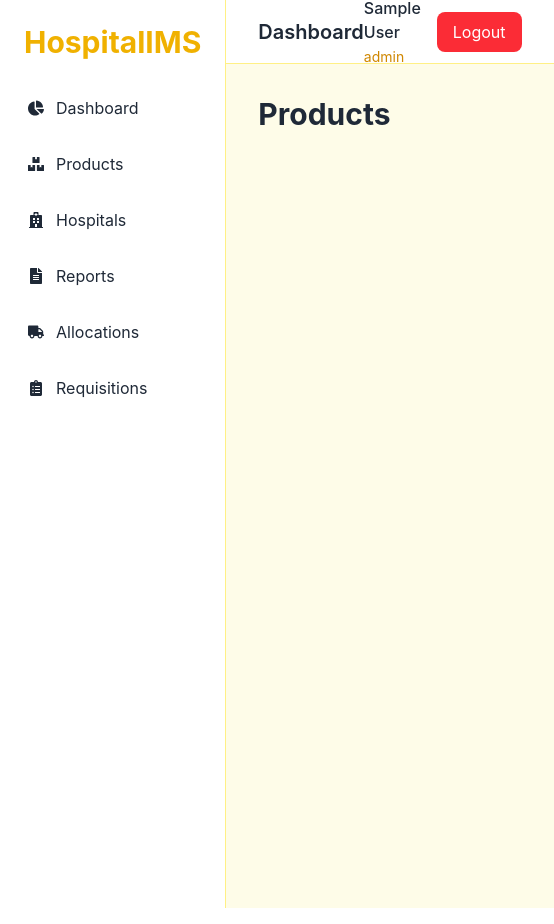
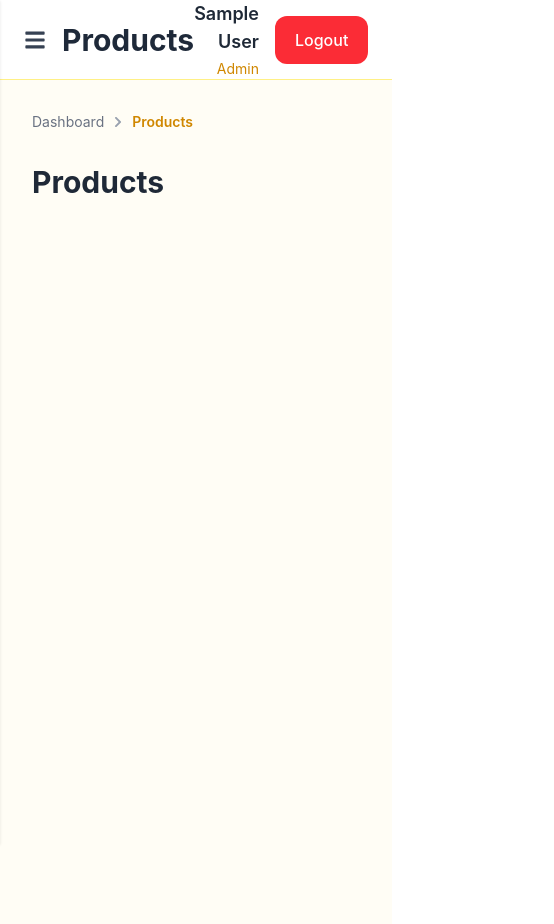
Before and after one commit to NidhiChaukiyal27/Hospital-inventory-management, a React app in the folder frontend/: page /products in a window 390 px wide. Shown: the whole page, 554 px wide, since content can reach past the window. Built offline with nearby package versions, Linux system fonts and the light colour scheme; sample sign-in values are in the browser's storage; the HTML template or start-up script is replaced by a standard one.

Commit message:
Implement responsive authentication layout with role-based navigation and breadcrumb support

```diff
--- /dev/null
+++ b/frontend/src/components/Breadcrumb.jsx
@@ -0,0 +1,35 @@
+import { Link, useLocation } from "react-router-dom";
+import { FaChevronRight } from "react-icons/fa";
+
+function Breadcrumb() {
+  const location = useLocation();
+
+  const page =
+    location.pathname.slice(1) ||
+    "dashboard";
+
+  const pageTitle =
+    page.charAt(0).toUpperCase() +
+    page.slice(1);
+
+  return (
+    <div className="flex items-center gap-2 text-sm mb-8">
+      <Link
+        to="/dashboard"
+        className="text-gray-500 hover:text-yellow-500 transition"
+      >
+        Dashboard
+      </Link>
+
+      <FaChevronRight
+        className="text-gray-400 text-xs"
+      />
+
+      <span className="font-semibold text-yellow-600">
+        {pageTitle}
+      </span>
+    </div>
+  );
+}
+
+export default Breadcrumb;
--- a/frontend/src/components/Navbar.jsx
+++ b/frontend/src/components/Navbar.jsx
@@ -1,41 +1,88 @@
-import { useNavigate } from "react-router-dom";
+import { FaBars } from "react-icons/fa";
+import {
+  useNavigate,
+  useLocation,
+} from "react-router-dom";
 
-function Navbar() {
-  const navigate =
-    useNavigate();
+function Navbar({
+  setSidebarOpen,
+  collapsed,
+  setCollapsed,
+}) {
+  const navigate = useNavigate();
+  const location = useLocation();
 
-  const user =
-    JSON.parse(
-      localStorage.getItem(
-        "user"
-      )
-    );
+  const user = JSON.parse(
+    localStorage.getItem("user")
+  );
+  const page =
+  location.pathname.slice(1) ||
+  "dashboard";
+  const pageTitle =
+  page.charAt(0).toUpperCase() +
+  page.slice(1);
 
   const logout = () => {
-    localStorage.clear();
+    localStorage.removeItem("token");
+    localStorage.removeItem("user");
     navigate("/");
+
   };
 
   return (
-    <div className="bg-white border-b border-yellow-200 h-16 px-8 flex items-center justify-between">
-      <h2 className="text-xl font-semibold">
-        Dashboard
-      </h2>
+    <div className="bg-white border-b border-yellow-200 h-20 px-6 flex items-center justify-between">
+      {/* Left Side */}
+      <div className="flex items-center gap-4">
 
+        {/* Mobile Hamburger */}
+        <button
+          className="md:hidden"
+          onClick={() =>
+            setSidebarOpen(true)
+          }
+        >
+          <FaBars
+            size={22}
+            className="text-gray-700"
+          />
+        </button>
+
+        {/* Desktop Collapse Button */}
+        <button
+          className="hidden md:block"
+          onClick={() =>
+            setCollapsed(
+              !collapsed
+            )
+          }
+        >
+          <FaBars
+            size={20}
+            className="text-gray-700"
+          />
+        </button>
+
+        {/* Page Title */}
+        <h2 className="text-3xl font-bold text-gray-800 capitalize">
+            {pageTitle}
+        </h2>
+      </div>
+
+      {/* Right Side */}
       <div className="flex items-center gap-4">
-        <div>
-          <p className="font-medium">
+        <div className="text-right">
+          <p className="font-semibold text-lg">
             {user?.name}
           </p>
 
-          <span className="text-sm text-yellow-600">
+          <span className="text-yellow-600 text-sm capitalize">
             {user?.role}
           </span>
         </div>
 
         <button
           onClick={logout}
-          className="bg-red-500 hover:bg-red-600 text-white px-4 py-2 rounded-lg"
+          className="bg-red-500 hover:bg-red-600 text-white px-5 py-3 rounded-xl font-medium transition"
         >
           Logout
         </button>
--- a/frontend/src/components/Sidebar.jsx
+++ b/frontend/src/components/Sidebar.jsx
@@ -5,11 +5,16 @@ import {
   FaTruck,
   FaClipboardList,
   FaFileAlt,
+  FaTimes,
 } from "react-icons/fa";
 
 import { Link } from "react-router-dom";
 
-function Sidebar() {
+function Sidebar({
+  sidebarOpen,
+  setSidebarOpen,
+  collapsed,
+}) {
   const user = JSON.parse(
     localStorage.getItem("user")
   );
@@ -21,25 +26,57 @@ function Sidebar() {
     user?.role === "hospital_staff";
 
   return (
-    <div className="w-64 min-h-screen bg-white border-r border-yellow-200 shadow-sm">
-      <div className="p-6">
-        <h1 className="text-3xl font-bold text-yellow-500">
+    <div
+      className={`
+        fixed md:static
+        z-50
+        min-h-screen
+        bg-white
+        border-r
+        border-yellow-200
+        shadow-sm
+        transition-all
+        duration-300
+        ${collapsed ? "w-20" : "w-64"}
+        ${
+          sidebarOpen
+            ? "translate-x-0"
+            : "-translate-x-full md:translate-x-0"
+        }
+      `}
+    >
+      {/* Header */}
+      <div className="flex items-center justify-between p-6">
+        {!collapsed && (
+          <h1 className="text-3xl font-bold text-yellow-500">
             HospitalIMS
-        </h1>
+          </h1>
+        )}
+
+        {/* Close button on mobile */}
+        <button
+          className="md:hidden"
+          onClick={() =>
+            setSidebarOpen(false)
+          }
+        >
+          <FaTimes />
+        </button>
       </div>
 
+      {/* Navigation */}
       <nav className="px-4 space-y-2">
 
-        {/* Dashboard - everyone can see */}
+        {/* Dashboard */}
         <Link
           to="/dashboard"
           className="flex items-center gap-3 p-3 rounded-lg hover:bg-yellow-100 transition"
         >
           <FaChartPie />
-          Dashboard
+          {!collapsed && "Dashboard"}
         </Link>
 
-        {/* Admin only */}
+        {/* Admin Only */}
         {isAdmin && (
           <>
             <Link
@@ -47,7 +84,7 @@ function Sidebar() {
               className="flex items-center gap-3 p-3 rounded-lg hover:bg-yellow-100 transition"
             >
               <FaBoxes />
-              Products
+              {!collapsed && "Products"}
             </Link>
 
             <Link
@@ -55,7 +92,7 @@ function Sidebar() {
               className="flex items-center gap-3 p-3 rounded-lg hover:bg-yellow-100 transition"
             >
               <FaHospital />
-              Hospitals
+              {!collapsed && "Hospitals"}
             </Link>
 
             <Link
@@ -63,20 +100,22 @@ function Sidebar() {
               className="flex items-center gap-3 p-3 rounded-lg hover:bg-yellow-100 transition"
             >
               <FaFileAlt />
-              Reports
+              {!collapsed && "Reports"}
             </Link>
           </>
         )}
 
-        {/* Both Admin and Hospital Staff */}
-        {(isAdmin || isHospitalStaff) && (
+        {/* Admin + Hospital Staff */}
+        {(isAdmin ||
+          isHospitalStaff) && (
           <>
             <Link
               to="/allocations"
               className="flex items-center gap-3 p-3 rounded-lg hover:bg-yellow-100 transition"
             >
               <FaTruck />
-              Allocations
+              {!collapsed &&
+                "Allocations"}
             </Link>
 
             <Link
@@ -84,7 +123,8 @@ function Sidebar() {
               className="flex items-center gap-3 p-3 rounded-lg hover:bg-yellow-100 transition"
             >
               <FaClipboardList />
-              Requisitions
+              {!collapsed &&
+                "Requisitions"}
             </Link>
           </>
         )}
--- a/frontend/src/layouts/DashboardLayout.jsx
+++ b/frontend/src/layouts/DashboardLayout.jsx
@@ -1,15 +1,47 @@
+import { useState } from "react";
 import Sidebar from "../components/Sidebar";
 import Navbar from "../components/Navbar";
+import Breadcrumb from "../components/Breadcrumb";
 
-function DashboardLayout({ children }) {
+function DashboardLayout({
+  children,
+}) {
+  const [sidebarOpen,
+    setSidebarOpen] =
+    useState(false);
+
+  const [collapsed,
+    setCollapsed] =
+    useState(false);
+
   return (
-    <div className="flex">
-      <Sidebar />
+    <div className="flex min-h-screen">
+      <Sidebar
+        sidebarOpen={
+          sidebarOpen
+        }
+        setSidebarOpen={
+          setSidebarOpen
+        }
+        collapsed={
+          collapsed
+        }
+      />
 
       <div className="flex-1">
-        <Navbar />
+        <Navbar
+          setSidebarOpen={
+            setSidebarOpen
+          }
+          collapsed={
+            collapsed
+          }
+          setCollapsed={
+            setCollapsed
+          }
+        />
 
-        <main className="p-8 bg-yellow-50 min-h-screen">
+        <main className="bg-[#FFFDF5] min-h-screen p-8">
           {children}
         </main>
       </div>
--- a/frontend/src/pages/Allocations.jsx
+++ b/frontend/src/pages/Allocations.jsx
@@ -1,8 +1,9 @@
 import DashboardLayout from "../layouts/DashboardLayout";
-
+import Breadcrumb from "../components/Breadcrumb";
 function Allocations() {
   return (
     <DashboardLayout>
+    <Breadcrumb />
       <h1 className="text-3xl font-bold">
         Allocations
       </h1>
--- a/frontend/src/pages/Dashboard.jsx
+++ b/frontend/src/pages/Dashboard.jsx
@@ -1,8 +1,11 @@
 import DashboardLayout from "../layouts/DashboardLayout";
+import Breadcrumb from "../components/Breadcrumb";
 
 function Dashboard() {
   return (
     <DashboardLayout>
+      <Breadcrumb />
+
       <h1 className="text-3xl font-bold">
         Dashboard
       </h1>
--- a/frontend/src/pages/Hospitals.jsx
+++ b/frontend/src/pages/Hospitals.jsx
@@ -1,8 +1,9 @@
 import DashboardLayout from "../layouts/DashboardLayout";
-
+import Breadcrumb from "../components/Breadcrumb";
 function Hospitals() {
   return (
     <DashboardLayout>
+        <Breadcrumb />
       <h1 className="text-3xl font-bold">
         Hospitals
       </h1>
--- a/frontend/src/pages/Products.jsx
+++ b/frontend/src/pages/Products.jsx
@@ -1,11 +1,12 @@
 import DashboardLayout from "../layouts/DashboardLayout";
-
+import Breadcrumb from "../components/Breadcrumb";
 function Products() {
   return (
     <DashboardLayout>
-      <h1 className="text-3xl font-bold">
-        Products
-      </h1>
+        <Breadcrumb />
+        <h1 className="text-3xl font-bold">
+            Products
+        </h1>
     </DashboardLayout>
   );
 }
--- a/frontend/src/pages/Reports.jsx
+++ b/frontend/src/pages/Reports.jsx
@@ -1,11 +1,12 @@
 import DashboardLayout from "../layouts/DashboardLayout";
-
+import Breadcrumb from "../components/Breadcrumb";
 function Reports() {
   return (
     <DashboardLayout>
-      <h1 className="text-3xl font-bold">
-        Reports
-      </h1>
+        <Breadcrumb />
+        <h1 className="text-3xl font-bold">
+            Reports
+        </h1>
     </DashboardLayout>
   );
 }
--- a/frontend/src/pages/Requisitions.jsx
+++ b/frontend/src/pages/Requisitions.jsx
@@ -1,8 +1,9 @@
 import DashboardLayout from "../layouts/DashboardLayout";
-
+import Breadcrumb from "../components/Breadcrumb";
 function Requisitions() {
   return (
     <DashboardLayout>
+      <Breadcrumb />
       <h1 className="text-3xl font-bold">
         Requisitions
       </h1>
```
